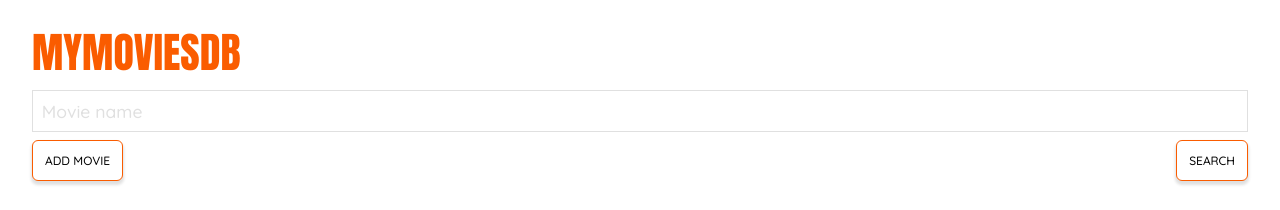
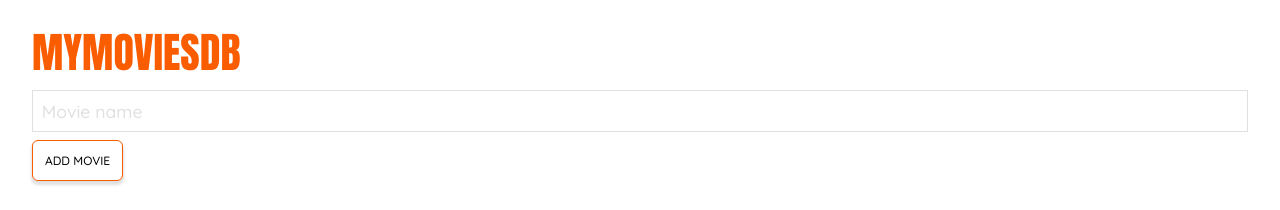
Before and after one commit to tiagocostarebelo/ct-movies-list, a plain HTML site: page index.html in a window 1280 px wide. Shown: the top 210 px of the page. Drawn offline with Linux system fonts and the light colour scheme.

Commit message:
removed unused button from UI

```diff
--- a/index.html
+++ b/index.html
@@ -16,7 +16,7 @@
             <input type="text" class="form-input" placeholder="Movie name">
             <div class="menu-btns">
                 <input type="submit" class="btn add-btn" value="Add Movie">
-                <input type="submit" class="btn search-btn" value="Search">
+                <!-- <input type="submit" class="btn search-btn" value="Search"> -->
             </div>
         </form>
         <h2 class="title movies-list-title">Movies List</h2>
```
